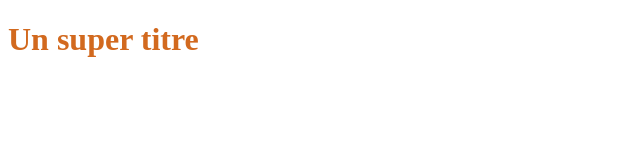
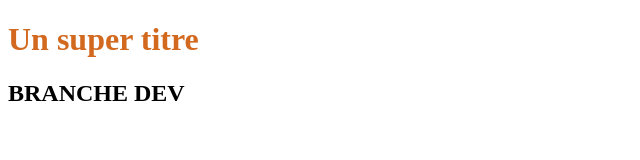
Before and after one commit to camarauttloko1/iter, a plain HTML site: page index.html in a window 1280 px wide. Shown: the whole page, without its empty margins (0-640 px from the left). Drawn offline with Linux system fonts and the light colour scheme.

Commit message:
ajout de h2

```diff
--- a/index.html
+++ b/index.html
@@ -6,5 +6,6 @@
 </head>
 <body>
 <h1>Un super titre</h1>
+<h2> BRANCHE DEV</h2>
 </body>
 </html>
```
